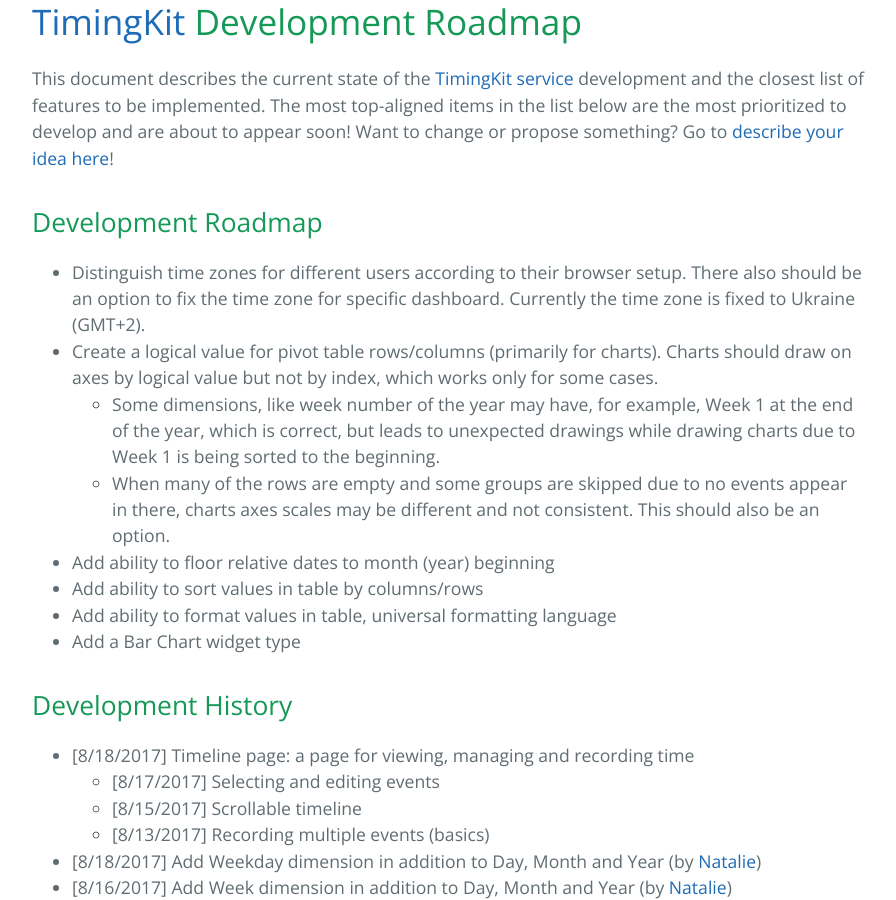
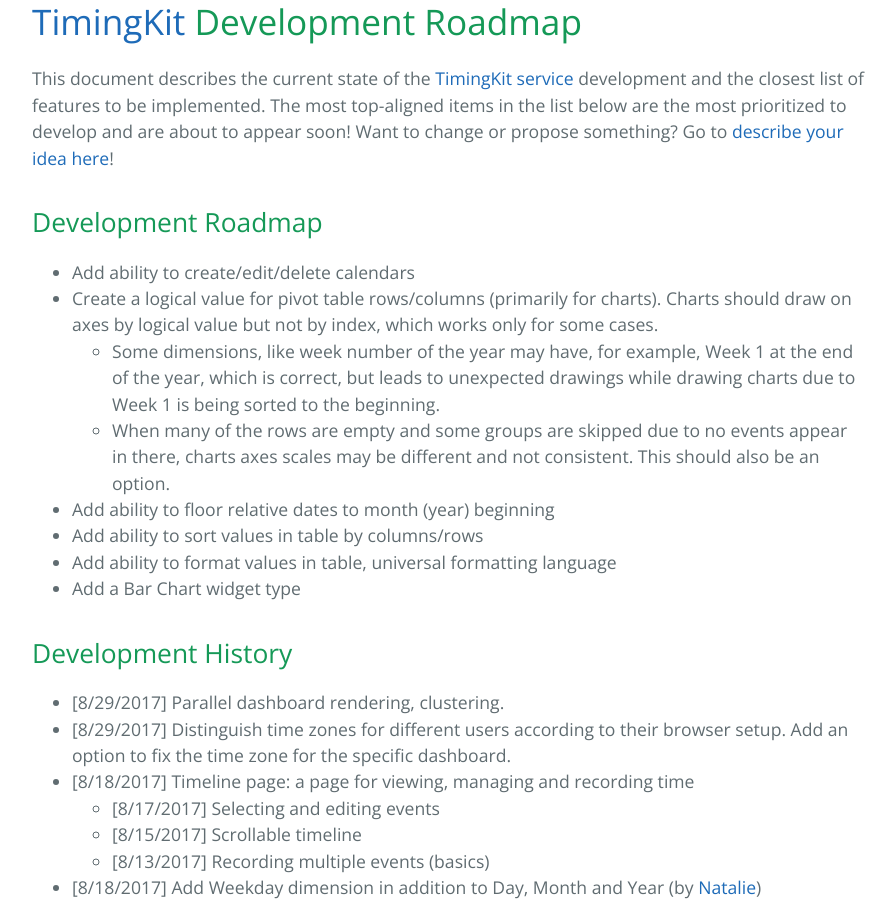
Before and after one commit to nikitaeverywhere/timingkit-community, a Jekyll site: the page built from docs/roadmap.md, in a window 1280 px wide and 900 px high, scrolled down 508 px. Shown: the whole window, without its empty margins (192-1088 px from the left). Built offline with Jekyll 4.4.1, drawn with Linux system fonts in a browser that asks for light colours.

Commit message:
[Upd] Latest changes

```diff
--- a/docs/roadmap.md
+++ b/docs/roadmap.md
@@ -13,7 +13,7 @@ Want to change or propose something? Go to [describe your idea here](https://git
 Development Roadmap
 -------------------
 
-+ Distinguish time zones for different users according to their browser setup. There also should be an option to fix the time zone for specific dashboard. Currently the time zone is fixed to Ukraine (GMT+2).
++ Add ability to create/edit/delete calendars
 + Create a logical value for pivot table rows/columns (primarily for charts). Charts should draw on axes by logical value but not by index, which works only for some cases.
    + Some dimensions, like week number of the year may have, for example, Week 1 at the end of the year, which is correct, but leads to unexpected drawings while drawing charts due to Week 1 is being sorted to the beginning.
    + When many of the rows are empty and some groups are skipped due to no events appear in there, charts axes scales may be different and not consistent. This should also be an option.
@@ -25,6 +25,8 @@ Development Roadmap
 Development History
 -------------------
 
++ [8/29/2017] Parallel dashboard rendering, clustering.
++ [8/29/2017] Distinguish time zones for different users according to their browser setup. Add an option to fix the time zone for the specific dashboard.
 + [8/18/2017] Timeline page: a page for viewing, managing and recording time
     + [8/17/2017] Selecting and editing events
     + [8/15/2017] Scrollable timeline
```
